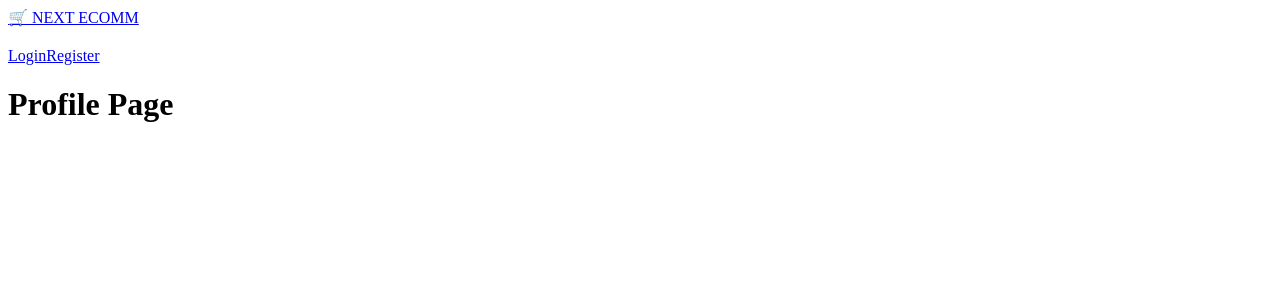
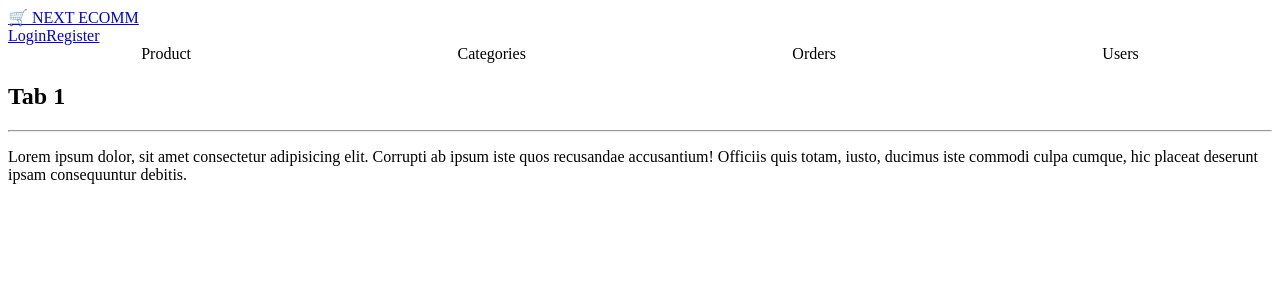
Before and after one commit to ChristianWare/ryan-ecommerce, a Next.js app: page /profile in a window 1280 px wide. Shown: the top 300 px of the page. Built offline with nearby package versions, Linux system fonts and the light colour scheme; no server answers.

Commit message:
Login Page Logic Update

```diff
--- a/app/dashboard/user/page.tsx
+++ b/app/dashboard/user/page.tsx
@@ -3,7 +3,7 @@ const UserDashboard = () => {
     <div className='container'>
       <div className='row'>
         <div className='col'>
-          <p className='lead'>Dashboard</p>
+          <p className='lead'>User Dashboard</p>
           <hr />
           ...
         </div>
--- /dev/null
+++ b/app/profile/ProfilePage.module.css
@@ -0,0 +1,17 @@
+.blogTabs {
+    display: flex;
+    align-items: center;
+    justify-content: space-around;
+}
+
+.tab {
+    cursor: pointer;
+}
+
+.content {
+    display: none;
+}
+
+.showContent {
+    display: block;
+}
--- a/app/profile/page.tsx
+++ b/app/profile/page.tsx
@@ -1,9 +1,108 @@
 "use client";
 
+import styles from "./ProfilePage.module.css";
+import { useState } from "react";
+import { useDispatch, useSelector } from "react-redux";
+import { SetCurrentUser } from "@/redux/userSlice";
+import { useSession } from "next-auth/react";
+
+
+
+
 const ProfilePage = () => {
+
+    const { data, status } = useSession();
+    const { currentUser } = useSelector((state: any) => state.user);
+
+    const dispatch = useDispatch();
+
+    const getCurrentUser = async () => {
+      try {
+        dispatch(SetCurrentUser(data?.user?.name?.slice(0, 1)));
+      } catch (error: any) {
+        console.log("Something went wrong");
+      }
+    };
+
+    // Call getCurrentUser when the session is authenticated
+    if (status === "authenticated" && !currentUser) {
+      getCurrentUser();
+    }
+
+    // Call getCurrentUser when the session is authenticated
+    if (status === "authenticated" && !currentUser) {
+      getCurrentUser();
+    }
+
+  const [toggle, setToggle] = useState(1);
+
+  const updateToggle = (id: number) => {
+    setToggle(id);
+  };
+
+  const adminMenu = [
+    {
+      id: 1,
+      menutItem: "Product",
+    },
+    {
+      id: 2,
+      menutItem: "Categories",
+    },
+    {
+      id: 3,
+      menutItem: "Orders",
+    },
+    {
+      id: 4,
+      menutItem: "Users",
+    },
+  ];
+
   return (
-    <div>
-      <h1>Profile Page</h1>
+    <div className={styles.container}>
+      <div className={styles.blogTabs}>
+        {currentUser && (
+          <h1>You are logged in</h1>
+        )}
+        {adminMenu.map((x) => (
+          <div className={styles.tab} key={x.id}>
+            <div className={styles.tab} onClick={() => updateToggle(x.id)}>
+              {x.menutItem}
+            </div>
+          </div>
+        ))}
+      </div>
+      <div className={toggle === 1 ? styles.showContent : styles.content}>
+        <h2>Tab 1</h2>
+        <hr />
+        <p>
+          Lorem ipsum dolor, sit amet consectetur adipisicing elit. Corrupti ab
+          ipsum iste quos recusandae accusantium! Officiis quis totam, iusto,
+          ducimus iste commodi culpa cumque, hic placeat deserunt ipsam
+          consequuntur debitis.
+        </p>
+      </div>
+      <div className={toggle === 2 ? styles.showContent : styles.content}>
+        <h2>Tab 2</h2>
+        <hr />
+        <p>
+          Lorem ipsum dolor, sit amet consectetur adipisicing elit. Corrupti ab
+          ipsum iste quos recusandae accusantium! Officiis quis totam, iusto,
+          ducimus iste commodi culpa cumque, hic placeat deserunt ipsam
+          consequuntur debitis.
+        </p>
+      </div>
+      <div className={toggle === 3 ? styles.showContent : styles.content}>
+        <h2>Tab 3</h2>
+        <hr />
+        <p>
+          Lorem ipsum dolor, sit amet consectetur adipisicing elit. Corrupti ab
+          ipsum iste quos recusandae accusantium! Officiis quis totam, iusto,
+          ducimus iste commodi culpa cumque, hic placeat deserunt ipsam
+          consequuntur debitis.
+        </p>
+      </div>
     </div>
   );
 };
--- a/components/TopNav.tsx
+++ b/components/TopNav.tsx
@@ -9,16 +9,13 @@ import toast from "react-hot-toast";
 
 const TopNav = () => {
   const { data, status } = useSession();
-  // console.log(data);
-  // console.log(status);
   const { currentUser } = useSelector((state: any) => state.user);
-  const [loading, setLoading] = useState(false);
 
   const dispatch = useDispatch();
 
   const getCurrentUser = async () => {
     try {
-      dispatch(SetCurrentUser(data?.user?.name));
+      dispatch(SetCurrentUser(data?.user?.name?.slice(0, 1)));
     } catch (error: any) {
       console.log("Something went wrong");
     }
@@ -34,7 +31,6 @@ const TopNav = () => {
       <Link href='/' className='nav-link'>
         🛒 NEXT ECOMM
       </Link>
-      <h1>{currentUser}</h1>
       {status === "authenticated" ? (
         <div className='d-flex justify-content-end'>
           <Link href='/profile' className='nav-link'>
@@ -43,7 +39,12 @@ const TopNav = () => {
           <Link href='/profile' className='nav-link'>
             Profile
           </Link>
-          <Link href='/profile' className='nav-link'>
+          <Link
+            href={`/dashboard/${
+              (data?.user as { role: string } | undefined)?.role
+            }`}
+            className='nav-link'
+          >
             {currentUser} ({(data?.user as { role: string } | undefined)?.role})
           </Link>
           <a
```
Also changed, not shown: app/login/page.tsx (+51 -3 lines).
